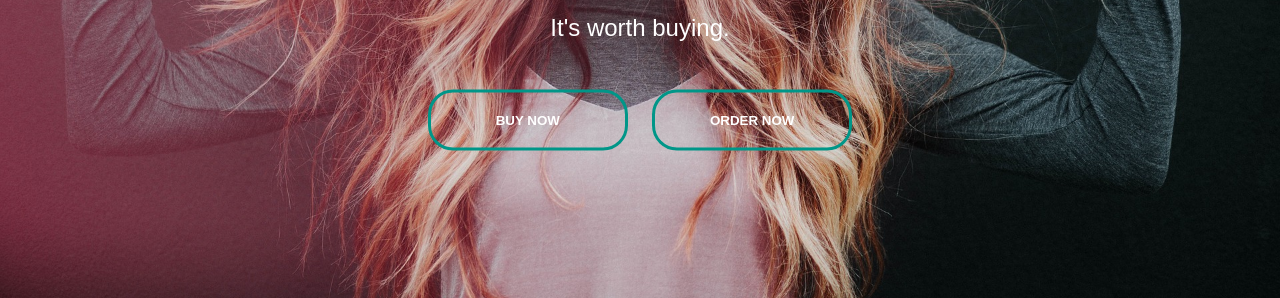
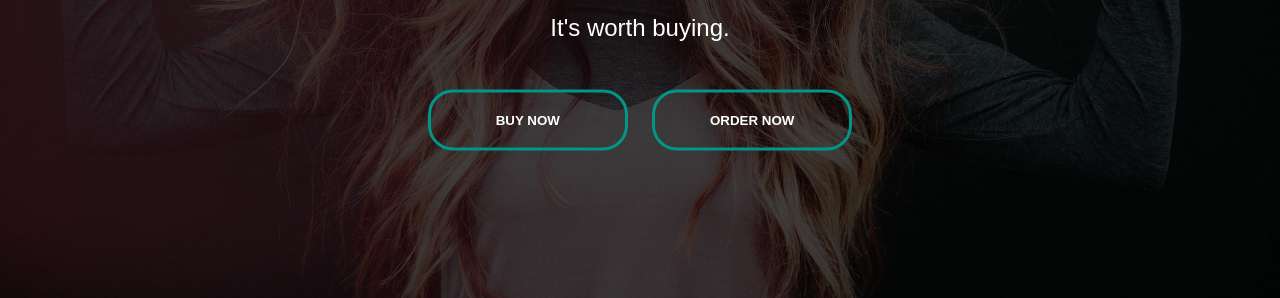
Before and after one commit to niscxal/buyme, a plain HTML site: page index.html in a window 1280 px wide. Shown: the part 502-800 px from the top of the page. Drawn offline with Linux system fonts and the light colour scheme.

Commit message:
background blend

```diff
--- a/style.css
+++ b/style.css
@@ -11,6 +11,8 @@
     background-repeat: no-repeat;
     background-size: cover;
     background-position: center;
+    background-color: rgba(0,0,0,0.7);
+    background-blend-mode: overlay;
 }
 
 .navbar {
```
